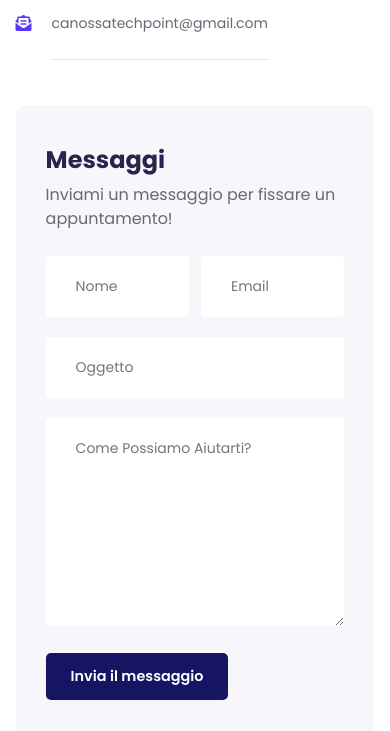
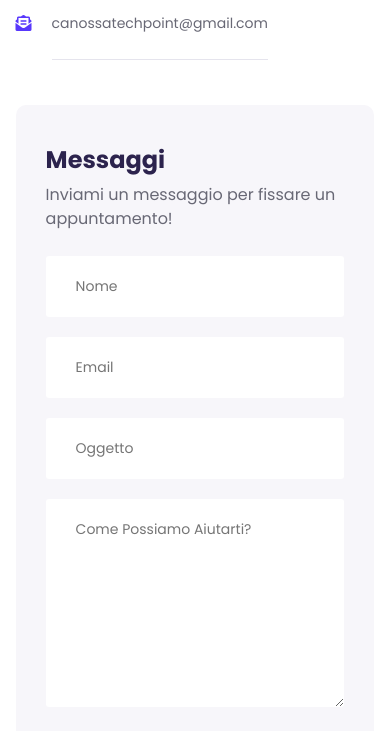
Before and after one commit to Circhi/canossatechpoint, a plain HTML site: page index.html in a window 390 px wide. Shown: the part 2945-3676 px from the top of the page. Drawn offline with nearby package versions, Linux system fonts and the light colour scheme.

Commit message:
Update paga.css

```diff
--- a/paga.css
+++ b/paga.css
@@ -525,7 +525,7 @@ padding: 8vw 4vw;
     }
 
 
-#cform .form-row{
+#contact .form .form-row{
     display: flex;
     flex-direction: column;
     justify-content: flex-start;
@@ -533,7 +533,7 @@ padding: 8vw 4vw;
 }
 
 
-#cform .form-row input{
+#contact .form .form-row input{
     width: 100%;
 }
 }
```
